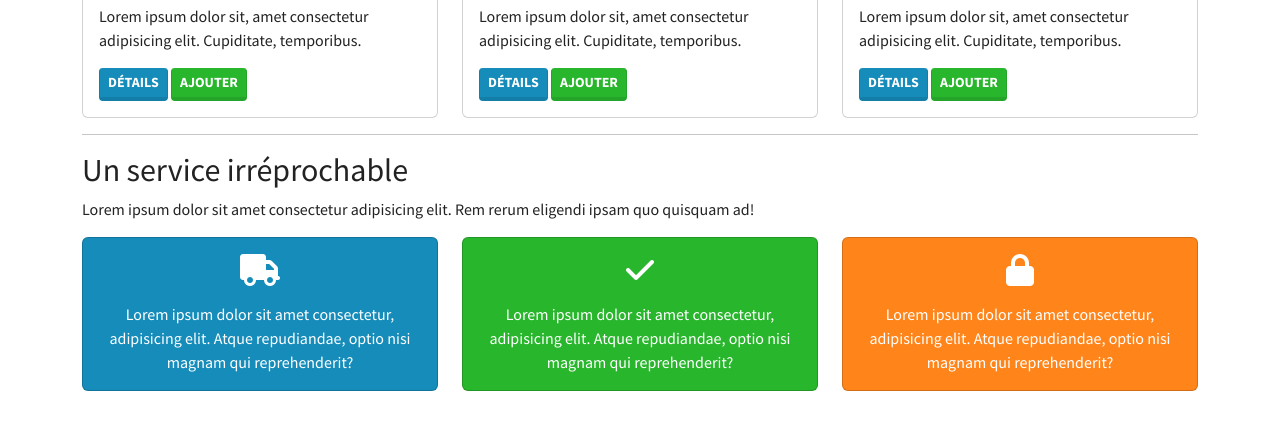
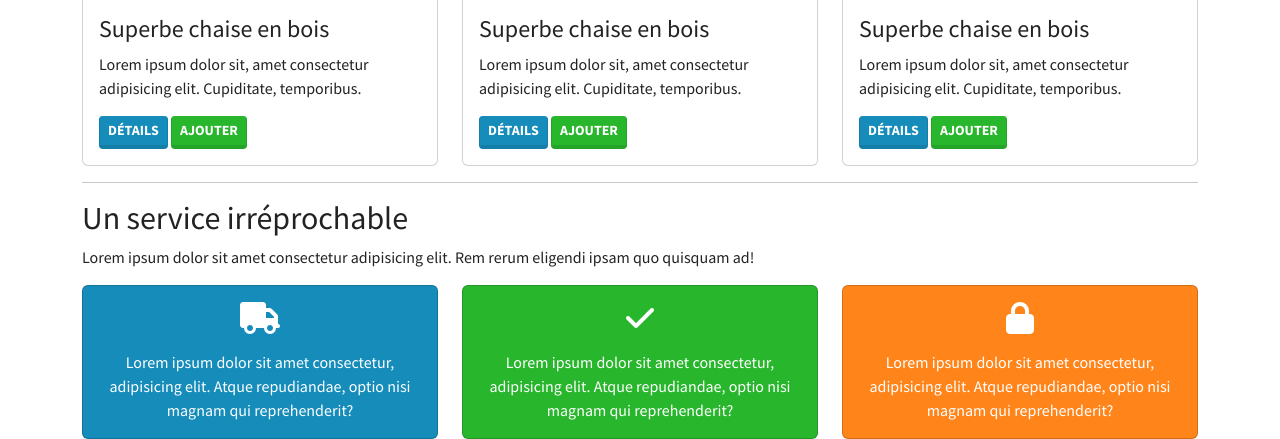
Before and after one commit to Tuocherif/sf6-eshop, a Symfony app: template templates/home/home.html.twig in a window 1280 px wide. Shown: the part 520-959 px from the top of the page. Before the commit the page ends 911 px from the top, so only its background shows below. Run offline with Twig, Linux system fonts and the light colour scheme; the template is opened without the code that fills it, so the values that code supplies are empty; some libraries are stand-ins or nearby versions.

Commit message:
Removed Bootstrap 'container' class from 'home.html.twig' file and added this class in 'base.html.twig' file

```diff
--- a/templates/base.html.twig
+++ b/templates/base.html.twig
@@ -64,7 +64,12 @@
 				</div>
 			</div>
 		</nav>
-        {# Fin - Barre de navigation #}
-		{% block body %}{% endblock %}
-	</body>
-</html>
+		{# Fin - Barre de navigation #}
+
+		{# Block Twig - Body #}
+		<div class="container pt-5">
+            {% block body %}{% endblock %}
+		</div>
+		{# Fin - Block Twig - Body #}
+		</body>
+	</html>
--- a/templates/home/home.html.twig
+++ b/templates/home/home.html.twig
@@ -4,7 +4,6 @@
 {% endblock %}
 
 {% block body %}
-	<div class="container">
 	<h1>Nos produits phares</h1>
 	{# Cartes Produits #}
 	<div class="row">
@@ -46,5 +45,5 @@
             'text': "Lorem ipsum dolor sit amet consectetur, adipisicing elit. Atque repudiandae, optio nisi magnam qui reprehenderit?"
         } %}
 	</div>
-	</div>
+
 {% endblock %}
```
Lines whose indentation alone changed are shown as unchanged.
